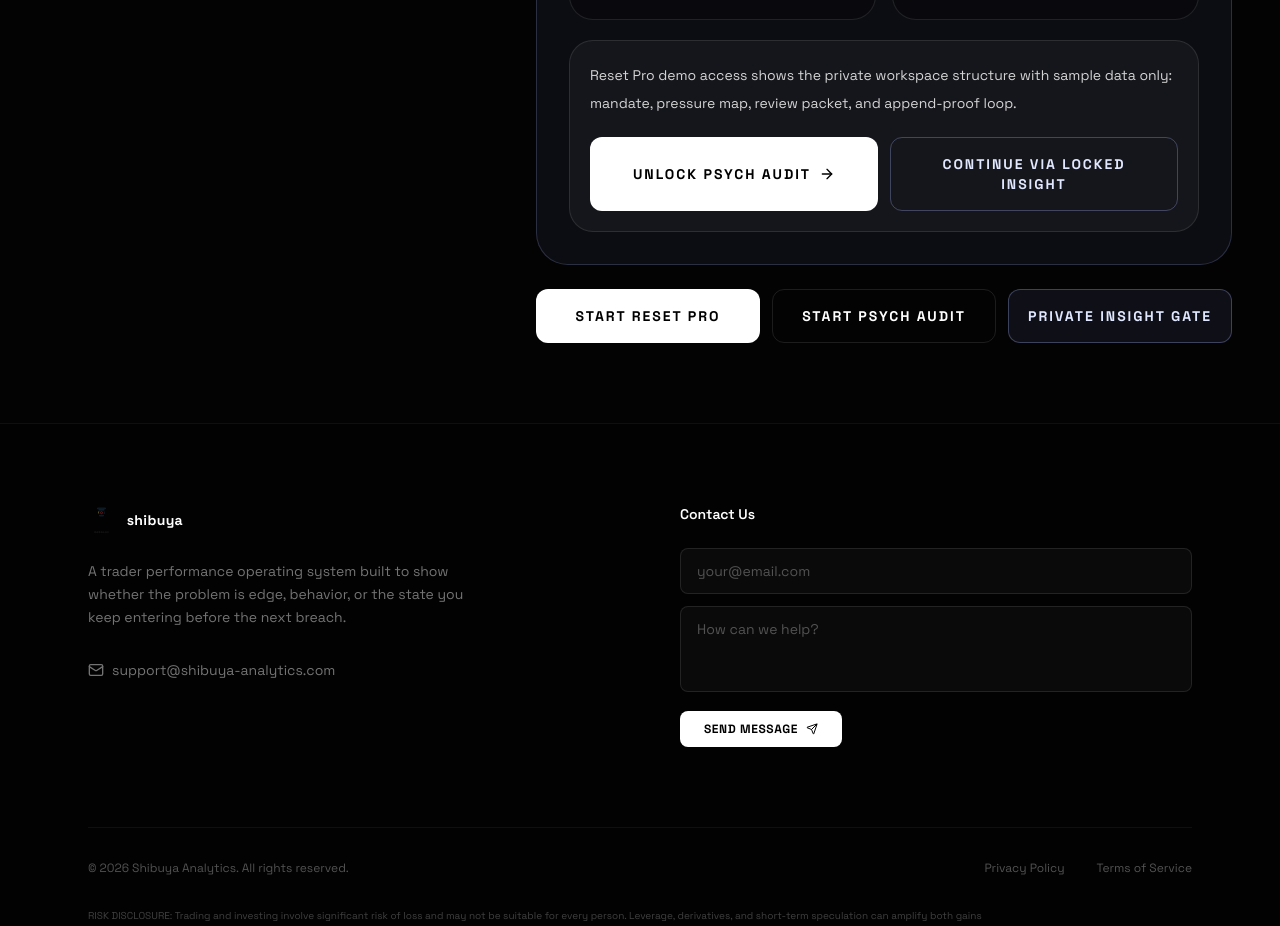
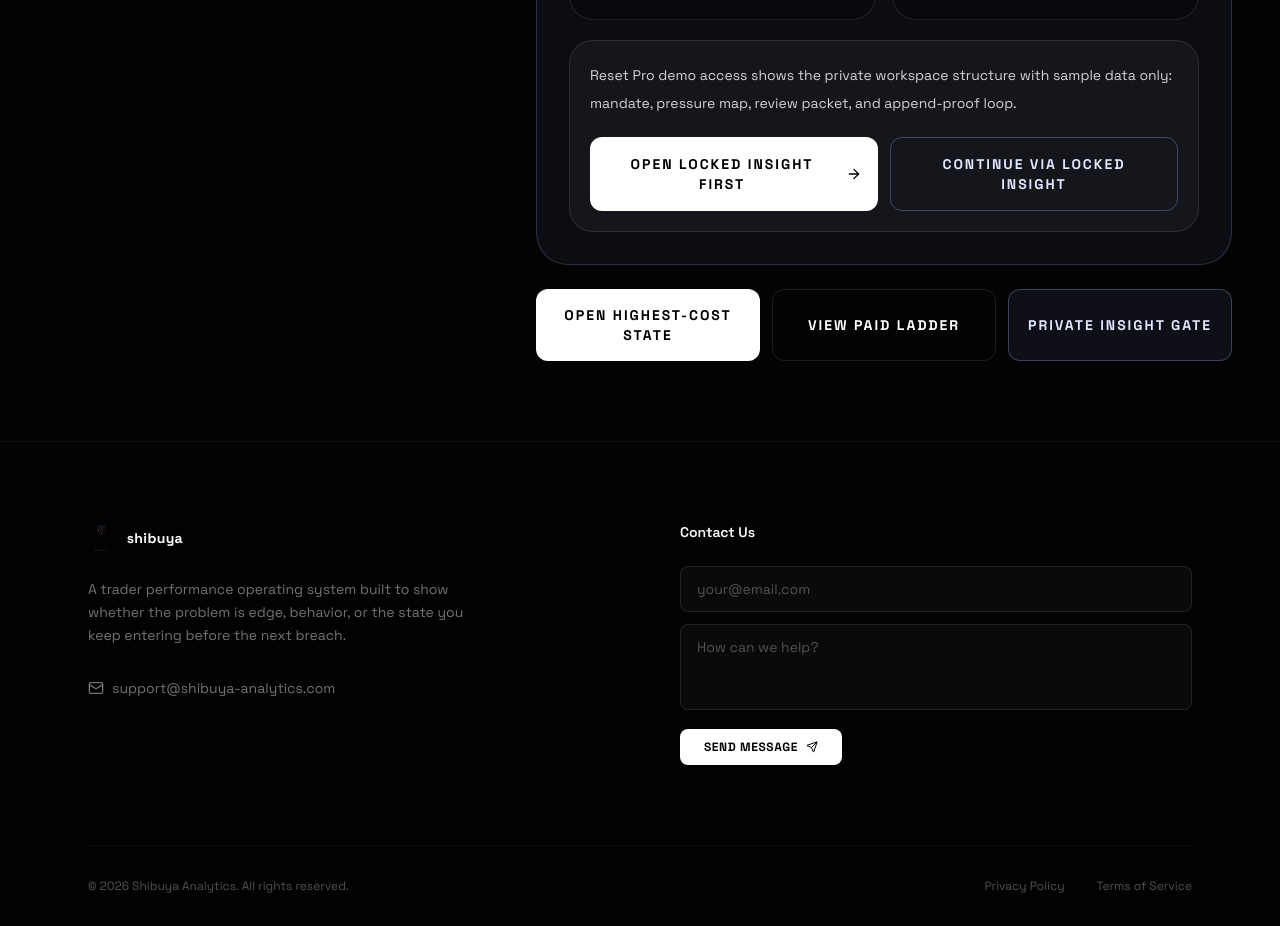
Before and after one commit to juninhogaucho/shibuya-analytics, a React (Vite) app: page /report/1 in a window 1280 px wide. Shown: the part 5180-6106 px from the top of the page. Built offline with nearby package versions, Linux system fonts and the light colour scheme; no server answers.

Commit message:
Force report conversion through locked insight

```diff
--- a/scripts/shibuya_demo_readiness_gate.mjs
+++ b/scripts/shibuya_demo_readiness_gate.mjs
@@ -30,7 +30,7 @@ const REQUIRED_SURFACES = [
   {
     label: 'locked free report',
     file: 'src/pages/marketing/FreeReportPage.tsx',
-    markers: ['Private insight contract', 'Locked until live workspace', 'report.storyHandoff.boundary', 'Continue Via Locked Insight', 'Private Insight Gate'],
+    markers: ['Private insight contract', 'Locked until live workspace', 'report.storyHandoff.boundary', 'Open Locked Insight First', 'Continue Via Locked Insight', 'Private Insight Gate'],
   },
   {
     label: 'story handoff model',
--- a/src/pages/marketing/FreeReportPage.tsx
+++ b/src/pages/marketing/FreeReportPage.tsx
@@ -32,7 +32,6 @@ export default function FreeReportPage() {
   const guidedLockedSection = getGuidedLockedSectionForAxis(report)
   const guidedLockedSectionSlug = toReportSectionSlug(guidedLockedSection.title)
   const resetPlan = getPlanForMarket(market, 'reset_monthly')
-  const auditPlan = getPlanForMarket(market, 'audit_monthly')
   const publicStoryHandoffForLinks = reportSession || urlStoryHandoff
     ? {
         storySource: report.storyHandoff.source,
@@ -41,24 +40,6 @@ export default function FreeReportPage() {
         signalMarkerIds: report.storyHandoff.signalMarkers.map((marker) => marker.id),
       }
     : null
-  const reportCheckoutQuery = appendPublicStoryHandoffParams(
-    new URLSearchParams({
-      source: 'free_report',
-      report: report.reportId,
-      archetype: report.archetype.id,
-      axis: report.dominantAxis.id,
-    }),
-    publicStoryHandoffForLinks,
-  ).toString()
-  const privateInsightGateQuery = appendPublicStoryHandoffParams(
-    new URLSearchParams({
-      source: 'private_insight_gate',
-      report: report.reportId,
-      archetype: report.archetype.id,
-      axis: report.dominantAxis.id,
-    }),
-    publicStoryHandoffForLinks,
-  ).toString()
   const guidedInsightQuery = appendPublicStoryHandoffParams(
     new URLSearchParams({
       source: 'guided_report',
@@ -383,10 +364,10 @@ export default function FreeReportPage() {
                 <p className="text-sm leading-7 text-neutral-300">{report.privateInsightGate.demoPromise}</p>
                 <div className="mt-5 grid gap-3 sm:grid-cols-2">
                   <Link
-                    to={addMarketToPath(`/checkout/${resetPlan.checkoutSlug}?${privateInsightGateQuery}`, market)}
+                    to={guidedInsightPath}
                     className="inline-flex items-center justify-center gap-2 rounded-xl bg-white px-4 py-4 text-center text-sm font-black uppercase tracking-[0.14em] text-black transition hover:bg-indigo-200"
                   >
-                    Unlock {report.privateInsightGate.primaryUnlock}
+                    Open Locked Insight First
                     <ArrowRight className="h-4 w-4" />
                   </Link>
                   <Link
@@ -401,16 +382,16 @@ export default function FreeReportPage() {
 
             <section className="grid gap-3 md:grid-cols-3">
               <Link
-                to={addMarketToPath(`/checkout/${resetPlan.checkoutSlug}?${reportCheckoutQuery}`, market)}
+                to={guidedInsightPath}
                 className="inline-flex items-center justify-center rounded-xl bg-white px-4 py-4 text-center text-sm font-black uppercase tracking-[0.14em] text-black transition hover:bg-indigo-200"
               >
-                {resetPlan.ctaLabel}
+                Open {guidedLockedSection.title}
               </Link>
               <Link
-                to={addMarketToPath(`/checkout/${auditPlan.checkoutSlug}?${reportCheckoutQuery}`, market)}
+                to={addMarketToPath('/pricing', market)}
                 className="inline-flex items-center justify-center rounded-xl border border-white/10 px-4 py-4 text-center text-sm font-black uppercase tracking-[0.14em] text-white transition hover:bg-white hover:text-black"
               >
-                {auditPlan.ctaLabel}
+                View Paid Ladder
               </Link>
               <Link
                 to={guidedInsightPath}
```
Also changed, not shown: 1 other file (tests, documents, lock files or other folders).
